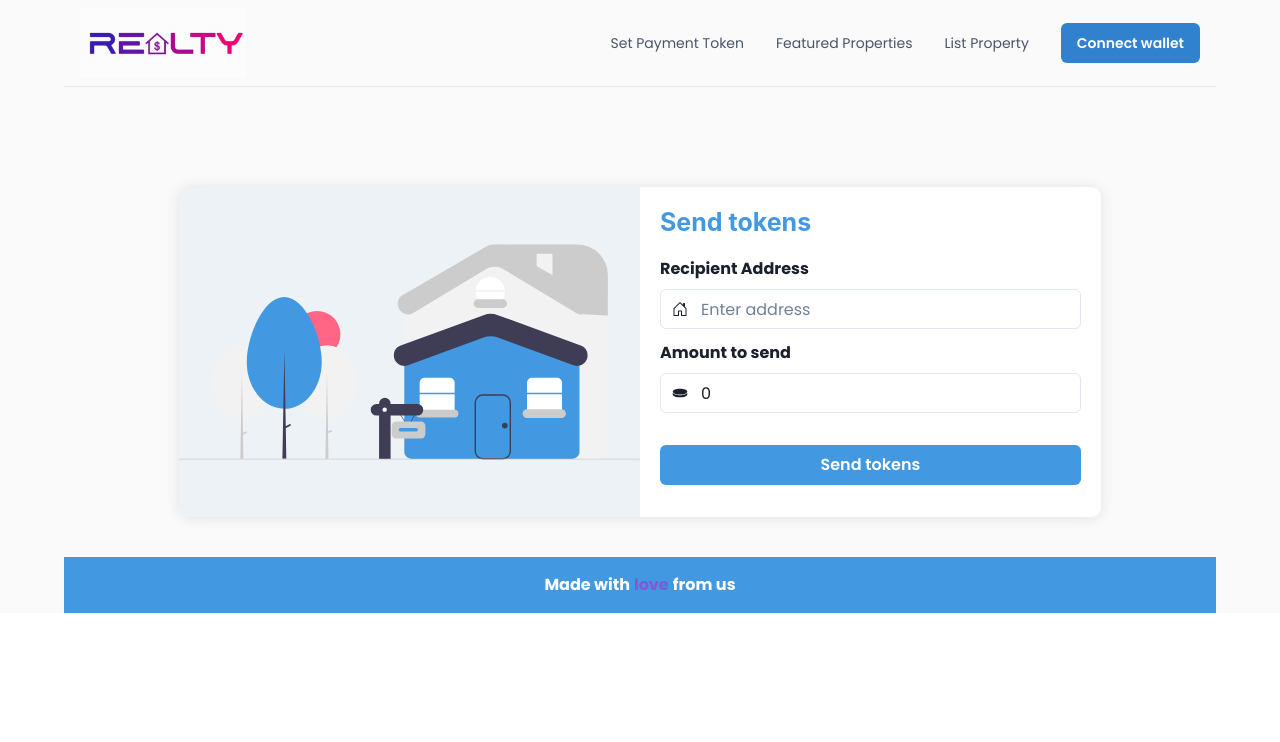
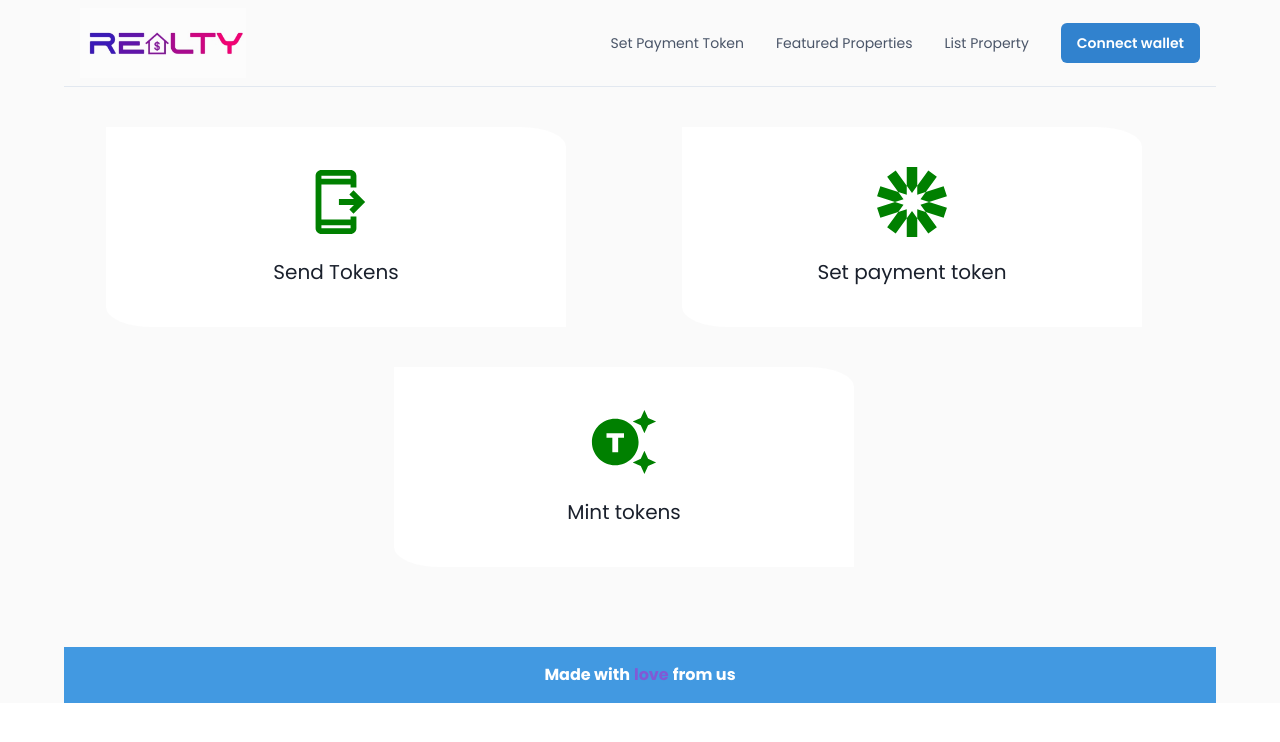
Before and after one commit to NestcoinHack/Realty, a React (Create React App) app: page /admin in a window 1280 px wide. Shown: the top 742 px of the page. Built offline with nearby package versions, Linux system fonts and the light colour scheme.

Commit message:
added admin and fixes

```diff
--- a/src/App.js
+++ b/src/App.js
@@ -9,6 +9,7 @@ import SetPaymentToken from "./components/SetPaymentToken";
 import Admin from "./components/Admin"
 import Properties from "./components/Properties"
 import Save from "./components/Save";
+import AdminOverview from "./components/AdminOverview"
 
 function App() {
   const toast = useToast()
@@ -125,12 +126,12 @@ function App() {
         <Navbar currentAccount={currentAccount} connectWallet={connectWallet} disconnectWallet={disconnectWallet}/>
         <Routes>
           <Route path="/" element={<Home />} />
-          <Route path="set-payment-token" element={<SetPaymentToken />} />
+          <Route path="/admin/set-payment-token" element={<SetPaymentToken />} />
           <Route path="list-property" element={<ListProperty />} />
-          <Route path="/admin" element={<Admin />} />
+          <Route path="/admin/send-token" element={<Admin />} />
           <Route path="/properties" element={<Properties currentAccount={currentAccount}/>} />
           <Route path="/save-to-buy" element={<Save/>} />
-
+          <Route path="/admin" element={<AdminOverview/>}/>
         </Routes>
         <Footer />
       </BrowserRouter>
--- a/src/components/Admin.js
+++ b/src/components/Admin.js
@@ -8,7 +8,7 @@ import * as yup from 'yup';
 import Input from './Input';
 import { BsHouseDoor } from "react-icons/bs";
 import { GiToken } from "react-icons/gi"
-import SellImg from "../assets/svg/sell-house.svg"
+import SellImg from "../assets/svg/buy-house.svg"
 
 const Admin = () => {
 
--- /dev/null
+++ b/src/components/AdminOverview.js
@@ -0,0 +1,68 @@
+import React from 'react';
+import { useNavigate }  from "react-router"
+import { MdGeneratingTokens, MdOutlineSendToMobile } from 'react-icons/md';
+import { SiJsonwebtokens } from 'react-icons/si';
+import { Flex, Box, Text} from "@chakra-ui/react"
+
+const 	AdminOverview = () => {
+	const navigate = useNavigate()
+
+    return (
+        <Flex wrap="wrap" py={10} justifyContent="space-around">
+
+        	<Box
+                mb="10"
+                w={{ base: "100%", md: "40%" }}
+                bgColor="white"
+                p="10"
+                mr={{base:"0",md:"8"}}
+                borderTopRightRadius="10%"
+                borderBottomLeftRadius="10%"
+                onClick={()=> navigate("/admin/send-token")}
+                textAlign="center"
+              >
+              	<MdOutlineSendToMobile style={{fontSize:"70px", color:"green", margin:"auto"}}/>
+                <Box mt="5" justifyContent="space-between" fontSize="20px">
+                  Send Tokens
+                </Box>
+             </Box>
+
+             <Box
+                mb="10"
+                w={{ base: "100%", md: "40%" }}
+                bgColor="white"
+                p="10"
+                mr={{base:"0",md:"8"}}
+                borderTopRightRadius="10%"
+                borderBottomLeftRadius="10%"
+                onClick={()=> navigate("/admin/set-payment-token")}
+                textAlign="center"
+              >
+              	<SiJsonwebtokens style={{fontSize:"70px", color:"green", margin:"auto"}}/>
+                <Box mt="5" justifyContent="space-between" fontSize="20px">
+                  Set payment token
+                </Box>
+             </Box>
+
+             <Box
+                mb="10"
+                w={{ base: "100%", md: "40%" }}
+                bgColor="white"
+                p="10"
+                mr={{base:"0",md:"8"}}
+                borderTopRightRadius="10%"
+                borderBottomLeftRadius="10%"
+                onClick={()=> navigate("/admin/set-payment-token")}
+                textAlign="center"
+              >
+              	<MdGeneratingTokens style={{fontSize:"70px", color:"green", margin:"auto"}}/>
+                <Box mt="5" justifyContent="space-between" fontSize="20px">
+                  Mint tokens
+                </Box>
+             </Box>
+
+        </Flex>
+    );
+};
+
+export default 	AdminOverview;
--- a/src/components/Content.js
+++ b/src/components/Content.js
@@ -46,8 +46,7 @@ const Content = () => {
             Find Home
           </Text>
           <Text>
-            Our properties are located at prime areas where by there won't be
-            problem with transportation{" "}
+            Check out our featured properties at various locations all listed on the blockcahin{" "}
           </Text>
         </Box>
         <Box
@@ -120,7 +119,7 @@ const Content = () => {
             Why you should choose us
           </Text>
           <Text mb="5">
-            Creating quality urban lifestyles, building stronger communities
+            Creating quality urban lifestyles, building stronger communities on the blockchain
           </Text>
           <Flex
             mt="5"
@@ -163,7 +162,7 @@ const Content = () => {
             most.
           </Text>
           <Box textAlign="right">
-            <Link href="#" _hover={{ textDecoration: "none" }}>
+            <Link href="/properties" _hover={{ textDecoration: "none" }}>
               <Button colorScheme="blue" mt="6">
                 View more
               </Button>
@@ -197,7 +196,7 @@ const Content = () => {
                   <Box>
                     <Text mb="5">Duplex</Text>
                     <Text color="blue.400" fontWeight="bold">
-                      2,000 USDT
+                      2,000 TUSDT
                     </Text>
                   </Box>
                 </Flex>
@@ -228,7 +227,7 @@ const Content = () => {
                   <Box>
                     <Text mb="5">Duplex</Text>
                     <Text color="blue.400" fontWeight="bold">
-                      2,000 USDT
+                      2,000 TUSDT
                     </Text>
                   </Box>
                 </Flex>
@@ -260,7 +259,7 @@ const Content = () => {
                   <Box>
                     <Text mb="5">Duplex</Text>
                     <Text color="blue.400" fontWeight="bold">
-                      2,000 USDT
+                      2,000 TUSDT
                     </Text>
                   </Box>
                 </Flex>
--- a/src/components/Hero.js
+++ b/src/components/Hero.js
@@ -18,7 +18,7 @@ const Hero = () => {
             color="blue.400"
             fontWeight="bold"
           >
-            Helping you find the property of your dreams.
+            Helping you find the property of your dreams on the blockchain.
           </Text>
           <Text mt="4">
             Creating quality urban lifestyles,building stronger communities
--- a/src/components/ListProperty.js
+++ b/src/components/ListProperty.js
@@ -29,7 +29,7 @@ const ListProperty = () => {
         description: yup
           .string()
           .min(3, "Must be at least 3 characters")
-          .max(500, "Must be at less than 500 characters")
+          .max(150, "Must be at less than 150 characters")
           .required("Description is required"),
         location: yup
           .string()
@@ -294,7 +294,7 @@ const ListProperty = () => {
                                   name="description"
                                   id="description"
                                   type="text"
-                                  placeholder="Description"
+                                  placeholder="Description (150 character allowed)"
                                 />
 
                                 <Input
@@ -316,7 +316,7 @@ const ListProperty = () => {
                                 />
 
                                 <Select label="Token type" name="symbol" id="symbol">
-                                    <option value="">Select Token type</option>
+                                    <option value="">Select stable coin</option>
                                     <option value="TUSDT">TUSDT</option>
                                     <option value="USDT" disabled>USDT</option>
                                     <option value="DAI" disabled>DAI</option>
--- a/src/components/Skeleton.js
+++ b/src/components/Skeleton.js
@@ -3,7 +3,7 @@ import { Skeleton, SkeletonText, Box } from "@chakra-ui/react";
 
 const 	SkeletonCard = () => {
     return (
-    	<Box maxW='sm' borderWidth='1px' borderRadius='lg' overflow='hidden' mb={3}>
+    	<Box w={{ base: "100%", md: "40%", lg: "30%" }} borderWidth='1px' borderRadius='lg' overflow='hidden' mb={3}>
         	<Skeleton width="100%" height="200px" />
 		      <Box p={6}>
 		        <SkeletonText mt="4" noOfLines={1} spacing="4" w="100px" />
```
Also changed, not shown: src/components/PropertyCard.js (+199 -131 lines).
